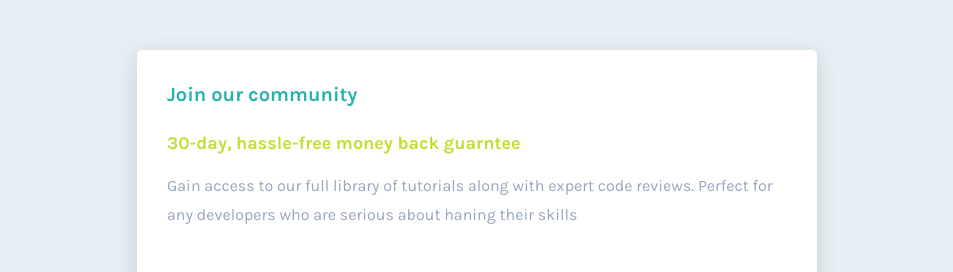
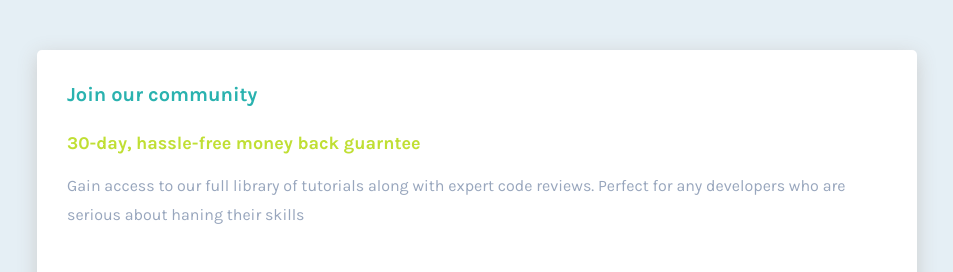
Before and after one commit to ali-shiekh16/single-price-grid-challenge, a website built with Vite: page index.html in a window 1280 px wide. Shown: the top 272 px of the page, without its empty margins (163-1116 px from the left). Built offline with nearby package versions, Linux system fonts and the light colour scheme.

Commit message:
Fix responsive issue.

```diff
--- a/style.css
+++ b/style.css
@@ -107,9 +107,19 @@ h3 {
   background: hsl(179, 50%, 50%);
 }
 
+@media only screen and (min-width: 1024px) {
+  body {
+    padding: 5rem 30rem;
+  }
+
+  .card {
+    margin: 0 10rem;
+  }
+}
+
 @media only screen and (min-width: 768px) {
   body {
-    padding: 5rem 30rem;
+    padding: 5rem 10rem;
   }
 
   .card__container {
```
